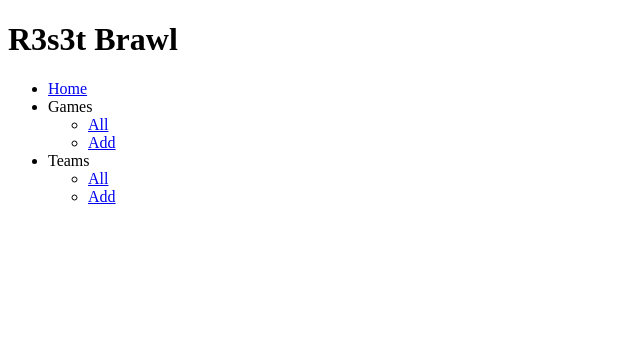
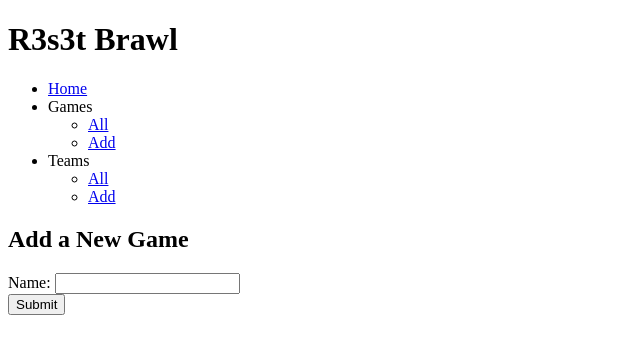
Before and after one commit to luisty94/project_r3s3t_brawl, a Flask app: page /games/new in a window 1280 px wide. Shown: the top 354 px of the page, without its empty margins (0-640 px from the left). Run offline with Flask 2, Linux system fonts and the light colour scheme.

Commit message:
fith commit

```diff
--- a/controllers/games_controller.py
+++ b/controllers/games_controller.py
@@ -25,3 +25,20 @@ def create_game():
 def edit_game(id):
     game = game_repository.select(id)
     return render_template('games/edit.html', game=game)
+
+@games_blueprint.route("/games/<id>", methods=["POST"])
+def update_game(id):
+    name = request.form["name"]
+    game = Game(name, id)
+    game_repository.update(game)
+    return redirect("/games")
+
+@games_blueprint.route("/games/<id>/delete", methods=["POST"])
+def delete_game(id):
+    game_repository.delete(id)
+    return redirect("/games")
+
+@games_blueprint.route("/games/<id>")
+def show_game(id):
+    game = game_repository.select(id)
+    return render_template('games/show.html', game = game)
--- a/templates/base.html
+++ b/templates/base.html
@@ -24,12 +24,14 @@
                     Teams
                     <ul>
                         <li><a href="/teams">All</a></li>
-                        <li><a href="/teaams/new">Add</a></li>
+                        <li><a href="/teams/new">Add</a></li>
                     </ul>
                 </li>
 
             </ul>
         </nav>
     </header>
+        {% block content %}
+        {% endblock %}
 </body>
 </html>
```
